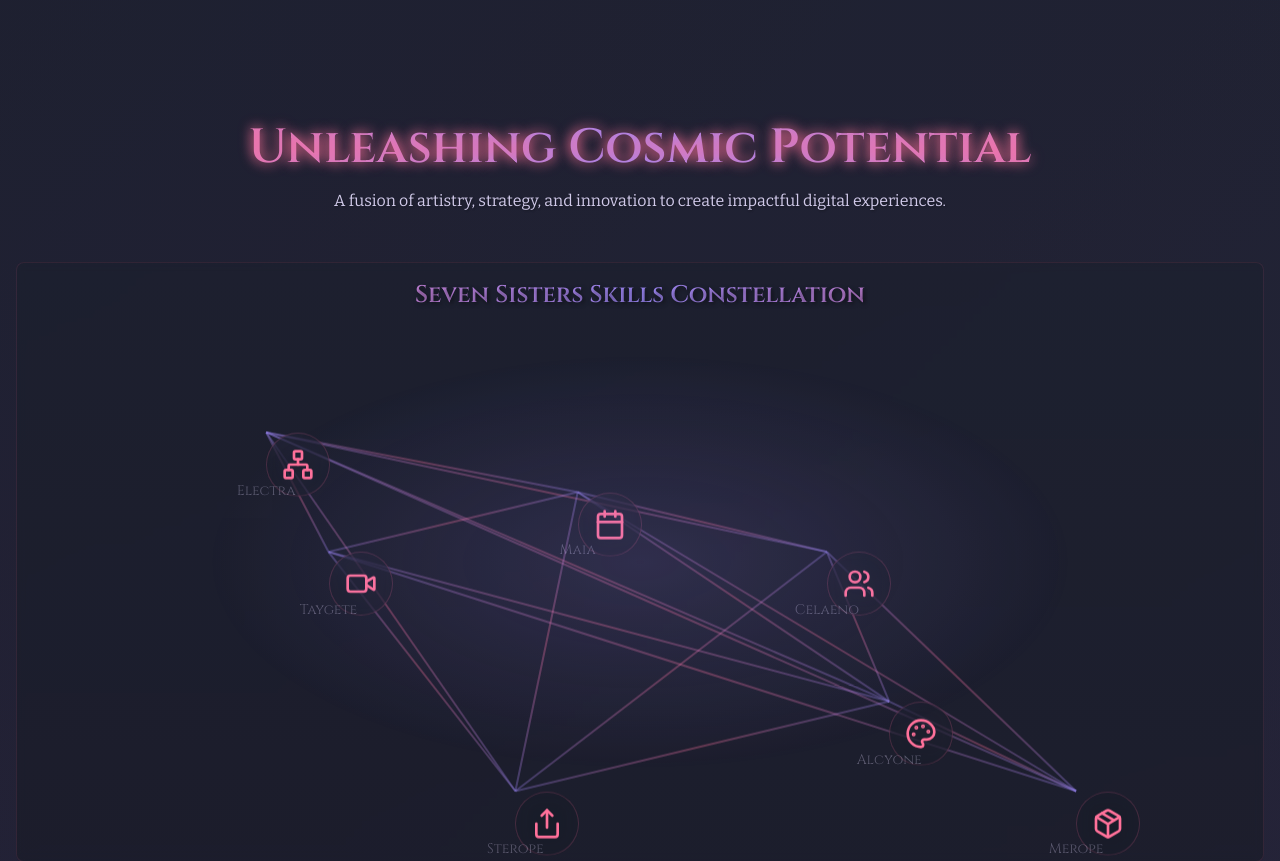
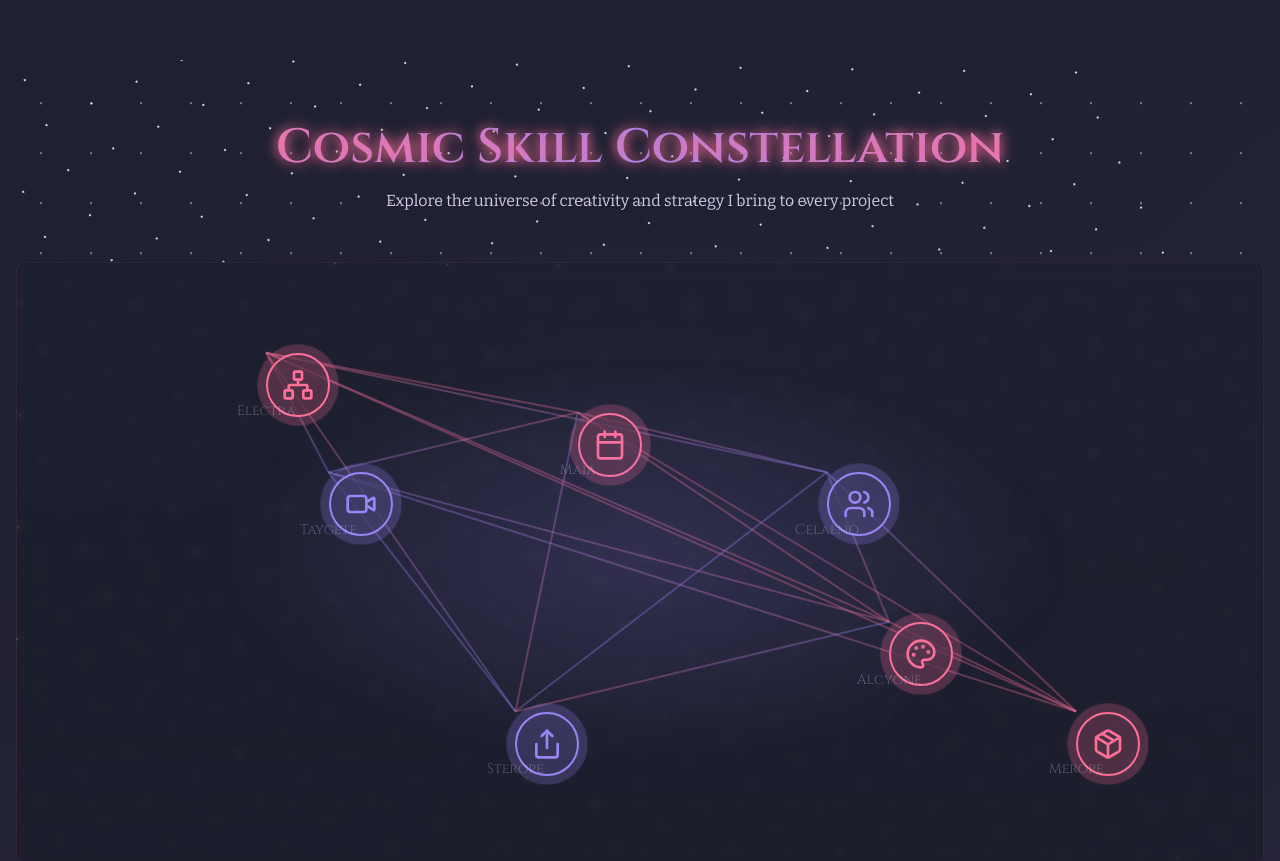
Before and after one commit to agattone96/gattone-studios, a React (Vite) app: page /about in a window 1280 px wide. Shown: the part 860-1721 px from the top of the page. Built offline with nearby package versions, Linux system fonts and the light colour scheme.

Commit message:
Improve skills section design
Revamp the skills section to enhance visual appeal and interactivity. Implement a star chart or constellation design, incorporating custom illustrations or high-quality images related to space and creativity.
[skip gpt_engineer]

```diff
--- a/src/components/about/Skills.tsx
+++ b/src/components/about/Skills.tsx
@@ -3,18 +3,20 @@ import { SkillConstellation } from "./skills/SkillConstellation";
 
 export const Skills = () => {
   return (
-    <section className="py-16">
+    <section className="py-16 relative overflow-hidden">
+      <div className="absolute inset-0 bg-[radial-gradient(ellipse_at_center,_var(--tw-gradient-stops))] from-cosmic-purple/5 via-transparent to-transparent" />
+
       <motion.div
         initial={{ opacity: 0, y: 20 }}
         whileInView={{ opacity: 1, y: 0 }}
         transition={{ duration: 0.6 }}
-        className="text-center mb-12"
+        className="text-center mb-12 relative z-10"
       >
         <h2 className="text-4xl md:text-5xl font-cinzel mb-4 cosmic-heading">
-          Unleashing Cosmic Potential
+          Cosmic Skill Constellation
         </h2>
         <p className="cosmic-text max-w-2xl mx-auto">
-          A fusion of artistry, strategy, and innovation to create impactful digital experiences.
+          Explore the universe of creativity and strategy I bring to every project
         </p>
       </motion.div>
 
@@ -22,10 +24,15 @@ export const Skills = () => {
         initial={{ opacity: 0 }}
         whileInView={{ opacity: 1 }}
         transition={{ duration: 0.8 }}
-        className="mb-16"
+        className="relative z-10"
       >
         <SkillConstellation />
       </motion.div>
+
+      {/* Background Stars Animation */}
+      <div className="absolute inset-0 pointer-events-none">
+        <div id="stars" className="animate-twinkle" />
+      </div>
     </section>
   );
 };
--- a/src/components/about/skills/SkillConstellation.tsx
+++ b/src/components/about/skills/SkillConstellation.tsx
@@ -8,7 +8,8 @@ const skills = [
     description: "Expert in campaign planning, execution, and analytics, driving measurable results through data-driven strategies.",
     x: 20,
     y: 15,
-    icon: "network"
+    icon: "network",
+    color: "#FF719A"
   },
   {
     name: "Content Creation & Analytics",
@@ -16,7 +17,8 @@ const skills = [
     description: "Crafting engaging digital content while leveraging analytics for continuous optimization and improved performance.",
     x: 25,
     y: 35,
-    icon: "video"
+    icon: "video",
+    color: "#9b87f5"
   },
   {
     name: "Event Coordination",
@@ -24,7 +26,8 @@ const skills = [
     description: "Strategic planning and flawless execution of events, ensuring memorable experiences and successful outcomes.",
     x: 45,
     y: 25,
-    icon: "calendar"
+    icon: "calendar",
+    color: "#FF719A"
   },
   {
     name: "Client Relationship Management",
@@ -32,7 +35,8 @@ const skills = [
     description: "Building and maintaining strong client partnerships through effective communication and exceptional service delivery.",
     x: 65,
     y: 35,
-    icon: "users"
+    icon: "users",
+    color: "#9b87f5"
   },
   {
     name: "Branding and Visual Design",
@@ -40,7 +44,8 @@ const skills = [
     description: "Creating cohesive and impactful brand experiences through innovative visual design solutions.",
     x: 70,
     y: 60,
-    icon: "palette"
+    icon: "palette",
+    color: "#FF719A"
   },
   {
     name: "Social Media Management",
@@ -48,7 +53,8 @@ const skills = [
     description: "Driving engagement and visibility through strategic social media campaigns and community management.",
     x: 40,
     y: 75,
-    icon: "share"
+    icon: "share",
+    color: "#9b87f5"
   },
   {
     name: "Custom Product Design",
@@ -56,7 +62,8 @@ const skills = [
     description: "Developing unique merchandise and products that align with brand identity and market demands.",
     x: 85,
     y: 75,
-    icon: "package"
+    icon: "package",
+    color: "#FF719A"
   }
 ];
 
@@ -71,24 +78,6 @@ export const SkillConstellation = () => {
                    backdrop-blur-sm rounded-lg border border-cosmic-accent/10
                    hover:border-cosmic-accent/20 transition-all duration-300"
       >
-        {/* Enhanced Constellation Title */}
-        <motion.h3
-          initial={{ opacity: 0, y: -20 }}
-          animate={{ opacity: 1, y: 0 }}
-          transition={{ delay: 0.5 }}
-          className="text-2xl font-cinzel text-cosmic-light text-center mt-4 mb-8
-                     bg-gradient-to-r from-cosmic-accent via-cosmic-purple to-cosmic-accent
-                     bg-clip-text text-transparent"
-        >
-          Seven Sisters Skills Constellation
-        </motion.h3>
-
-        {/* Enhanced Constellation Lines with Parallax */}
-        <motion.div
-          animate={{ y: [0, -10, 0] }}
-          transition={{ duration: 6, repeat: Infinity, ease: "easeInOut" }}
-          className="relative w-full h-full"
-        >
         <svg className="absolute inset-0 w-full h-full">
           {skills.map((skill, index) => (
             skills.slice(index + 1).map((nextSkill, nextIndex) => (
@@ -101,7 +90,7 @@ export const SkillConstellation = () => {
                 y1={`${skill.y}%`}
                 x2={`${nextSkill.x}%`}
                 y2={`${nextSkill.y}%`}
-                  stroke="url(#skillGradient)"
+                stroke={`url(#gradient-${index}-${nextIndex})`}
                 strokeWidth="2"
                 strokeDasharray="5,5"
                 className="animate-pulse"
@@ -109,15 +98,24 @@ export const SkillConstellation = () => {
             ))
           ))}
           <defs>
-              <linearGradient id="skillGradient" x1="0%" y1="0%" x2="100%" y2="0%">
-                <stop offset="0%" stopColor="#9b87f5" />
-                <stop offset="50%" stopColor="#FF719A" />
-                <stop offset="100%" stopColor="#9b87f5" />
+            {skills.map((skill, index) =>
+              skills.slice(index + 1).map((nextSkill, nextIndex) => (
+                <linearGradient
+                  key={`gradient-${index}-${nextIndex}`}
+                  id={`gradient-${index}-${nextIndex}`}
+                  x1="0%"
+                  y1="0%"
+                  x2="100%"
+                  y2="0%"
+                >
+                  <stop offset="0%" stopColor={skill.color} />
+                  <stop offset="100%" stopColor={nextSkill.color} />
                 </linearGradient>
+              ))
+            )}
           </defs>
         </svg>
 
-          {/* Skill Nodes with Enhanced Hover Effects */}
         {skills.map((skill, index) => (
           <SkillNode
             key={skill.name}
@@ -126,7 +124,7 @@ export const SkillConstellation = () => {
           />
         ))}
 
-          {/* Enhanced Star Names */}
+        {/* Star Names */}
         {skills.map((skill) => (
           <motion.div
             key={`star-${skill.starName}`}
@@ -144,9 +142,8 @@ export const SkillConstellation = () => {
             {skill.starName}
           </motion.div>
         ))}
-        </motion.div>
 
-        {/* Enhanced Background Animation */}
+        {/* Interactive Background Elements */}
         <div className="absolute inset-0 pointer-events-none">
           <div className="absolute inset-0 bg-[radial-gradient(ellipse_at_center,_var(--tw-gradient-stops))]
                          from-cosmic-purple/20 via-transparent to-transparent animate-pulse" />
--- a/src/components/about/skills/SkillNode.tsx
+++ b/src/components/about/skills/SkillNode.tsx
@@ -15,6 +15,7 @@ interface SkillNodeProps {
   y: number;
   delay?: number;
   icon: string;
+  color: string;
 }
 
 const iconMap = {
@@ -27,7 +28,7 @@ const iconMap = {
   package: Package,
 };
 
-export const SkillNode = ({ name, description, x, y, delay = 0, icon }: SkillNodeProps) => {
+export const SkillNode = ({ name, description, x, y, delay = 0, icon, color }: SkillNodeProps) => {
   const IconComponent = iconMap[icon as keyof typeof iconMap];
 
   return (
@@ -43,17 +44,31 @@ export const SkillNode = ({ name, description, x, y, delay = 0, icon }: SkillNod
           <TooltipTrigger>
             <motion.div
               whileHover={{ scale: 1.2 }}
-              className="w-16 h-16 rounded-full bg-cosmic-dark/50 backdrop-blur-md
-                         border border-cosmic-accent/20 flex items-center justify-center
-                         group hover:border-cosmic-accent/60 transition-all duration-300
+              className="relative w-16 h-16 rounded-full bg-cosmic-dark/50 backdrop-blur-md
+                         border-2 border-cosmic-accent/20 flex items-center justify-center
+                         group hover:border-cosmic-accent transition-all duration-300
                          hover:shadow-[0_0_20px_rgba(255,113,154,0.3)]"
+              style={{ borderColor: color }}
             >
               {IconComponent && (
                 <IconComponent
-                  className="w-8 h-8 text-cosmic-accent group-hover:text-cosmic-purple
-                            transition-colors duration-300"
+                  className="w-8 h-8 transition-colors duration-300"
+                  style={{ color }}
                 />
               )}
+              <motion.div
+                className="absolute -inset-2 rounded-full opacity-20"
+                style={{ backgroundColor: color }}
+                animate={{
+                  scale: [1, 1.2, 1],
+                  opacity: [0.2, 0.3, 0.2],
+                }}
+                transition={{
+                  duration: 2,
+                  repeat: Infinity,
+                  ease: "easeInOut",
+                }}
+              />
             </motion.div>
           </TooltipTrigger>
           <TooltipContent
```
Lines whose indentation alone changed are shown as unchanged.
